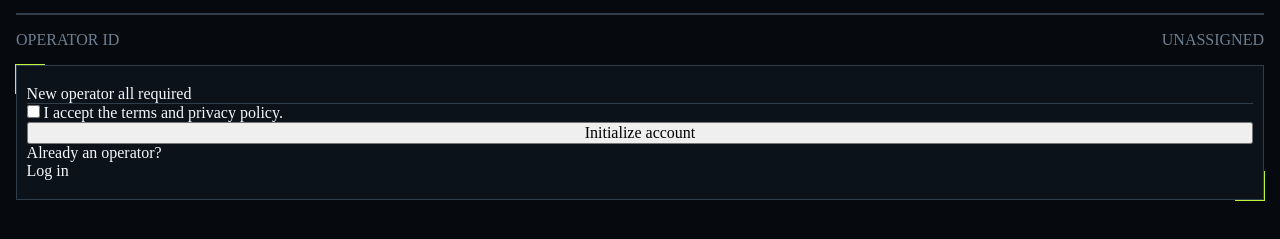
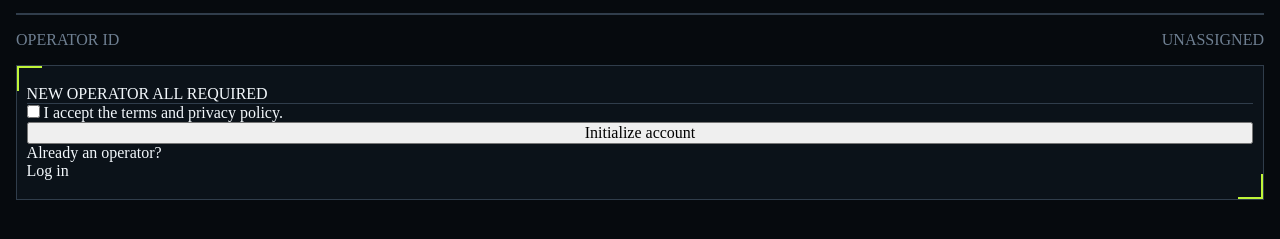
Before and after one commit to nitosarchive/gamer-sign-up-form, a plain HTML site: page index.html in a window 1280 px wide. Shown: the part 145-384 px from the top of the page. Drawn offline with Linux system fonts and the light colour scheme; a web font is replaced by a local one.

Commit message:
border clips are now inset

```diff
--- a/style.css
+++ b/style.css
@@ -151,30 +151,33 @@ form {
 }
 
 .edge-top {
-  width: 30px;
-  height: 30px;
-  background: var(--Lime-500);
+  width: 25px;
+  height: 25px;
   position: absolute;
-  top: -2px;
-  left: -2px;
-  z-index: -1;
+  top: 0px;
+  left: 0px;
+  border-left: 2px solid var(--Lime-500);
+  border-top: 2px solid var(--Lime-500);
 }
 
 .edge-bottom {
-  width: 30px;
-  height: 30px;
-  background: var(--Lime-500);
+  width: 25px;
+  height: 25px;
+
   position: absolute;
-  bottom: -2px;
-  right: -2px;
-  z-index: -1;
+  bottom: 0px;
+  right: 0px;
+  border-right: 2px solid var(--Lime-500);
+  border-bottom: 2px solid var(--Lime-500);
 }
+
 /*Form Interior */
 
 .top-wrapper {
   width: 100%;
   display: flex;
   justify-content: space-between;
+  text-transform: uppercase;
 }
 
 button {
```
